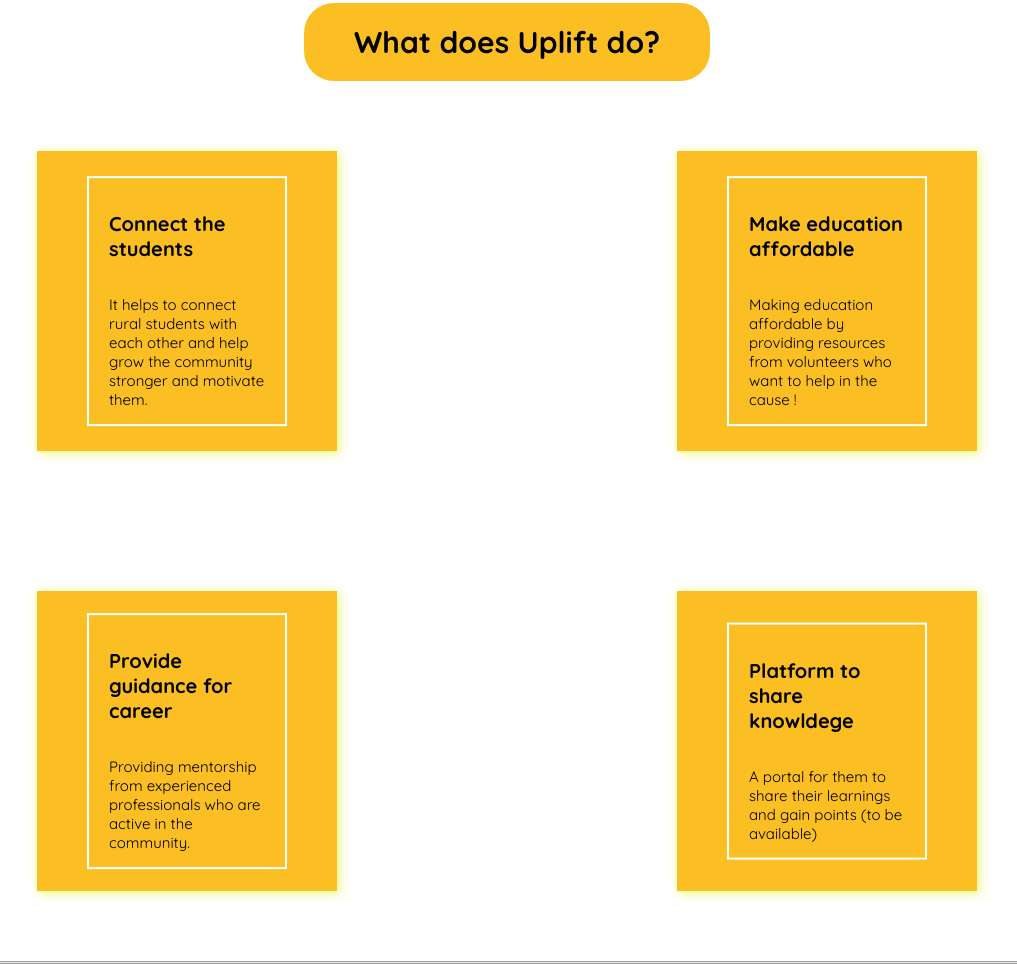
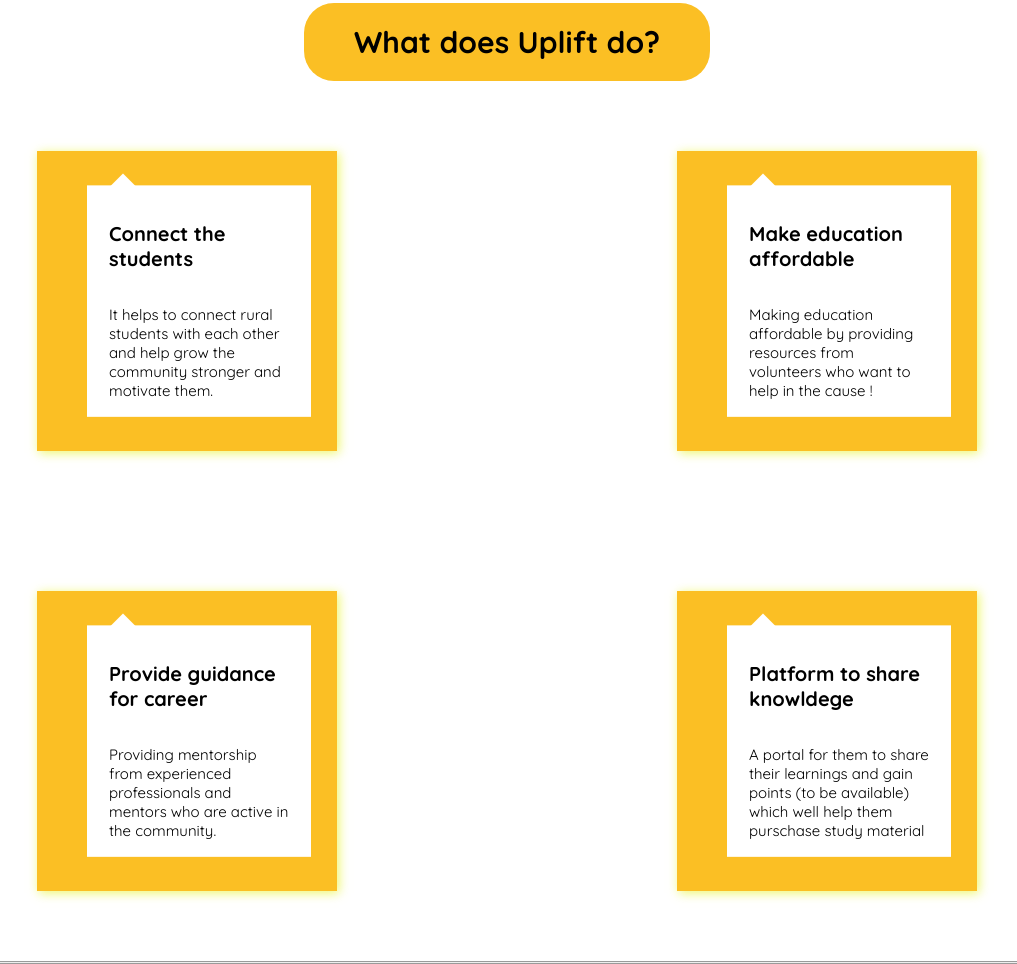
Before and after one commit to shrishty7/Uplift, a plain HTML site: page index.html in a window 1280 px wide. Shown: the part 877-1841 px from the top of the page, without its empty margins (133-1150 px from the left). Drawn offline with nearby package versions, Linux system fonts and the light colour scheme; a script that the page names is missing.

Commit message:
fixed home cards

```diff
--- a/index.html
+++ b/index.html
@@ -120,7 +120,7 @@
                         <div class="col-md-12 ">
                             <div class="card-body ">
                                 <h5 class="card-title ">Provide guidance for career</h5>
-                                <p class="card-text ">Providing mentorship from experienced professionals who are active in the community.</p>
+                                <p class="card-text ">Providing mentorship from experienced professionals and mentors who are active in the community.</p>
 
                             </div>
                         </div>
@@ -133,7 +133,7 @@
                         <div class="col-md-12 ">
                             <div class="card-body ">
                                 <h5 class="card-title ">Platform to share knowldege </h5>
-                                <p class="card-text ">A portal for them to share their learnings and gain points (to be available)</p>
+                                <p class="card-text ">A portal for them to share their learnings and gain points (to be available) which well help them purschase study material</p>
 
                             </div>
                         </div>
--- a/style-files/demostyle.css
+++ b/style-files/demostyle.css
@@ -483,8 +483,23 @@ DROPDOWN */
     position: relative;
     top: 50%;
     left: 50%;
+    width: 18rem;
     transform: translate(-50%, -50%);
     border: white 2px solid;
+    background-color: white;
+}
+
+.card-body::before {
+    content: "";
+    position: absolute;
+    width: 0;
+    height: 0;
+    bottom: 100%;
+    left: 1.5em;
+    border: 0.75rem solid transparent;
+    border-top: none;
+    transform: scale(3, 3);
+    border-bottom-color: #fff;
 }
 
 .sub {
```
